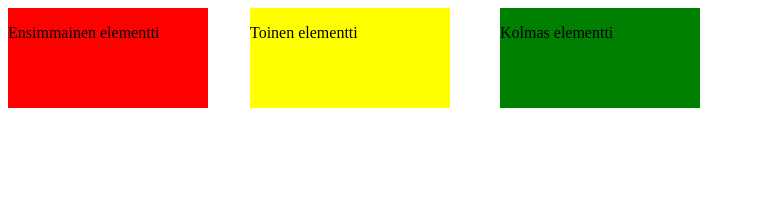
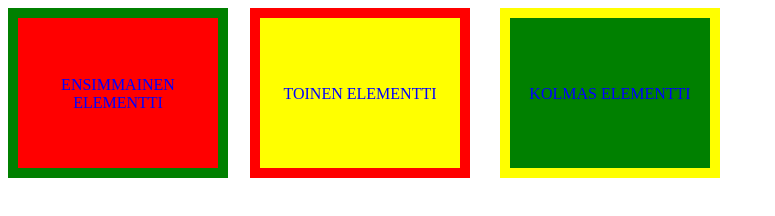
Before and after one commit to Jonne-Sotala/Lapio-website, a plain HTML site: page position.html in a window 1280 px wide. Shown: the whole page, without its empty margins (0-775 px from the left). Drawn offline with Linux system fonts and the light colour scheme.

Commit message:
Osa 3. Kymmenes tehtava

```diff
--- a/styles.css
+++ b/styles.css
@@ -1,20 +1,40 @@
+p {
+  color: blue;
+  text-transform: uppercase;
+  position: absolute;
+  top: 40%;
+  left: 50%;
+  margin-right: -50%;
+  transform: translate(-50%, -50%);
+  text-align: center;
+}
+
 .first-box-container {
   position: absolute;
   width: 200px;
-  height: 100px;
+  height: 150px;
   background-color: red;
+  border-style: solid;
+  border-width: 10px;
+  border-color: green;
 }
 .second-box-container {
   position: absolute;
   left: 250px;
   width: 200px;
-  height: 100px;
+  height: 150px;
   background-color: yellow;
+  border-style: solid;
+  border-width: 10px;
+  border-color: red;
 }
 .third-box-container {
   position: absolute;
   left: 500px;
   width: 200px;
-  height: 100px;
+  height: 150px;
   background-color: green;
+  border-style: solid;
+  border-width: 10px;
+  border-color: yellow;
 }
```
